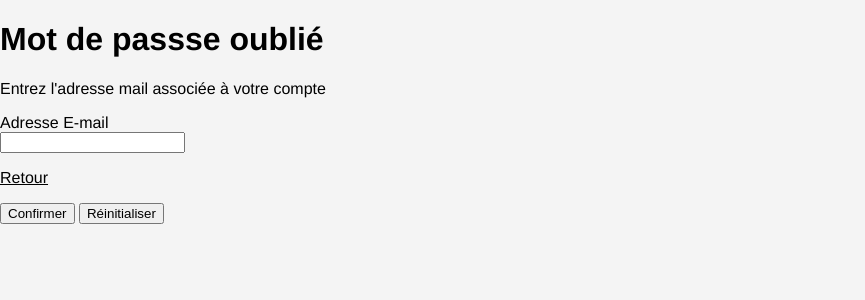
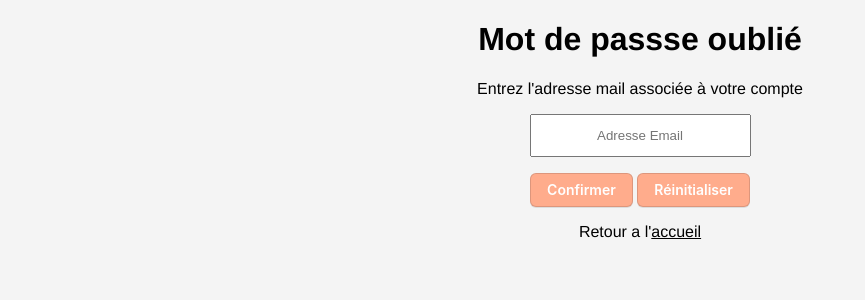
Before and after one commit to dorianGerard/FREDI_AP3, a PHP site: page /forgetPW.php in a window 1280 px wide. Shown: the top 300 px of the page, without its empty margins (0-865 px from the left). Run offline with PHP 8.4, Linux system fonts and the light colour scheme.

Commit message:
Add files via upload

```diff
--- a/LE_SITE_WEB/connexion.php
+++ b/LE_SITE_WEB/connexion.php
@@ -29,7 +29,7 @@ if ($submit) {
     // Si id_utilisateur retourne NULL, alors le Pseudo existe pas dans la BDD
     if($id_user == NULL){
         echo "Pseudo inconnu";
-        // Faire une truc pour arreter le code PHP ICI
+        //! Faire une truc pour arreter le code PHP ICI
     }
 
     // On récupère le mot de passe hashé de l'utilisateur concerné
@@ -106,8 +106,10 @@ if ($submit) {
         <form action="<?php $_SERVER['PHP_SELF'] ?>" method=POST>
             <p><br /><input class="logCSS" name="pseudo" placeholder="Pseudo" id="pseudo" type="text" required /></p>
             <p><br /><input class="logCSS" name="mdp" placeholder="Mot de passe" id="mdp" type="password" required /></p>
-            <p><input class="button-3" style="background-color: #ff895d;" type="submit" name="submit" value="Se connecter" />&nbsp;<input class="button-3" style="background-color: #ff895d;" type="reset" value="Se créer un compte" /></p>
+            <p><input class="button-3" style="background-color: #ff895d;" type="submit" name="submit" value="Se connecter" />&nbsp;<a href="inscription.php"><input class="button-3" style="background-color: #ff895d;" type="button" value="Se créer un compte" /></a></p>
         </form>
+        <p>Mot de passe <a href="forgetPW.php">oublié</a> ?</p>
+        <p>Revenir au menu <a href="index.php">principal</a>.</p>
   </div>
 </body>
 </html>
--- a/LE_SITE_WEB/forgetPW.php
+++ b/LE_SITE_WEB/forgetPW.php
@@ -13,7 +13,7 @@ $submit = isset($_POST['submit']);
 // Check dans la base
 if ($submit) {
   // Formulaire validé
-  $sql = "SELECT * FROM utilisateur WHERE mail = :email "; //on prepare la requete, cette requete verfie si un utilisateur dans la base correspond au mail rentré
+  $sql = "SELECT mail FROM utilisateur WHERE mail = :email "; //on prepare la requete, cette requete verfie si un utilisateur dans la base correspond au mail rentré
   try {
     $sth = $dbh->prepare($sql);
     $sth->execute(array(":email" => $email));
@@ -21,7 +21,7 @@ if ($submit) {
   } catch (PDOException $e) {
     die("<p>Erreur lors de la requête SQL : " . $e->getMessage() . "</p>");
   }
-  if ($row['mail'] === $email) { //si la mail correspond alors on renvoie un nouveau mdp
+  if (!empty($row) && isset($row['mail'])) { //si la mail correspond alors on renvoie un nouveau mdp
 
     // on genere un nouveau mot de passe
     $newPassword = getRandomPassword();
@@ -36,16 +36,16 @@ if ($submit) {
       die("<p>Erreur lors de la requête SQL : " . $e->getMessage() . "</p>");
     }
 
-    $message = "Votre nouveau de passe est: <span style='color: blue;'>" . $newPassword . "</span>";
+    $message = "Votre nouveau mot de passe est: <span style='color: blue;'>" . $newPassword . "</span>";
 
     // écriture dans les logs
     $log = "Nouveau mdp assigné pour " . $row['mail'] . ": " . $newPassword . "\n";
     write_in_logs($log);
   } else {
     // sinon cela signifie qu'aucun compte avec cette adresse mail n'existe
-    $message = "Le mail tapé ne correspond pas.";
+    $message = "L'adresse Email tapé ne correspond pas.";
     // écriture dans les logs
-    $log = "Tentative de récuperation de mpd échoué avec l'adresse: " . $email . "\n";
+    $log = "Tentative de récuperation de mot de passe échoué avec l'adresse: " . $email . "\n";
     write_in_logs($log);
   }
 } else {
@@ -54,7 +54,7 @@ if ($submit) {
 
 function getRandomPassword()
 {
-  $alphabet = 'abcdefghijklmnopqrstuvwxyzABCDEFGHIJKLMNOPQRSTUVWXYZ1234567890';
+  $alphabet = 'abcdefghijklmnopqrstuvwxyzABCDEFGHIJKLMNOPQRSTUVWXYZ1234567890$!*';
   $pass = array();
   $alphaLength = strlen($alphabet) - 1;
   for ($i = 0; $i < 16; $i++) {
@@ -78,15 +78,15 @@ function getRandomPassword()
 </head>
 
 <body>
-  <h1>Mot de passse oublié</h1>
-  <p><?php echo $message; ?></p>
-  <form action="<?php echo $_SERVER['PHP_SELF']; ?>" method="post">
-    <p>Adresse E-mail<br />
-      <input name="email" id="email" type="text" value="" />
-    </p>
-    <p><a href="index.php">Retour</a></p>
-    <p><input type="submit" name="submit" value="Confirmer" />&nbsp;<input type="reset" value="Réinitialiser" /></p>
-  </form>
+  <div class="logCSS">
+    <h1>Mot de passse oublié</h1>
+    <p><?php echo $message; ?></p>
+    <form action="<?php echo $_SERVER['PHP_SELF']; ?>" method="post">
+      <input class="logCSS" name="email" id="email" type="text" placeholder="Adresse Email" />
+      <p><input class="button-3" type="submit" name="submit" value="Confirmer" />&nbsp;<input class="button-3" type="reset" value="Réinitialiser" /></p>
+    </form>
+    <p>Retour a l'<a href="index.php">accueil</a></p>
+  </div>
 </body>
 
 </html>
```
Also changed, not shown: LE_SITE_WEB/inscription.php (+17 -14 lines).
